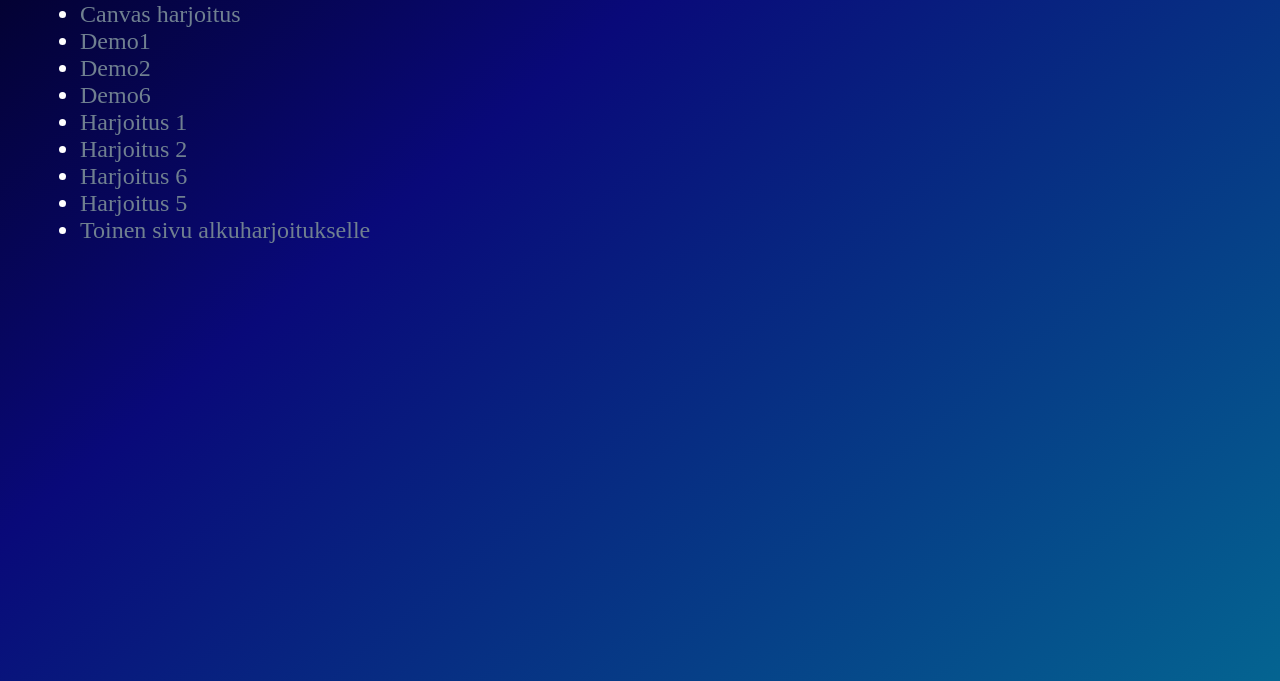
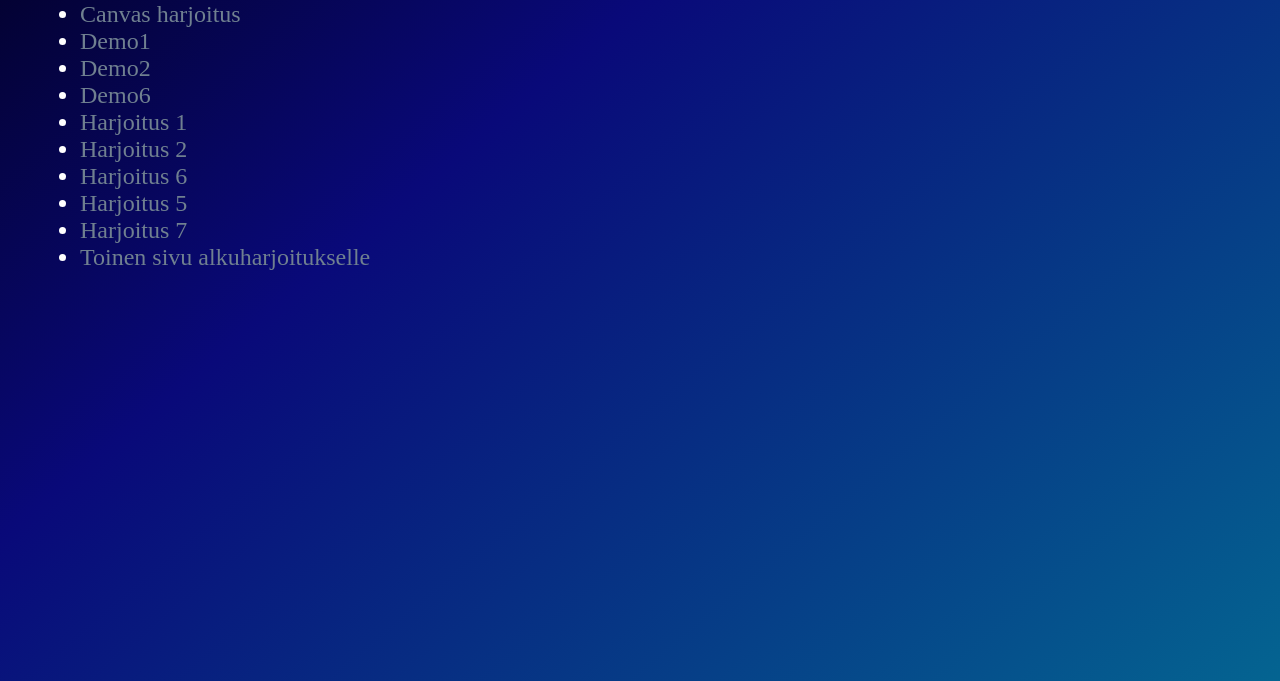
Before and after one commit to xVildis/xvildis.github.io, a plain HTML site: page index.html in a window 1280 px wide. Shown: the part 119-800 px from the top of the page. Drawn offline with Linux system fonts and the light colour scheme.

Commit message:
harjoitus 7 lisätty indexiin, ei vielä valmis

```diff
--- a/index.html
+++ b/index.html
@@ -18,6 +18,7 @@
             <li><a href="./html/harj2.html">Harjoitus 2</a></li>
 			<li><a href="./html/harj6.html">Harjoitus 6</a></li>
 			<li><a href="./oula/oula.html">Harjoitus 5</a></li>
+			<li><a href="./kellot soi/harj7.html">Harjoitus 7</a></li>
             <li><a href="./html/site2.html">Toinen sivu alkuharjoitukselle</a></li>
         </ul>
     </body>
```
